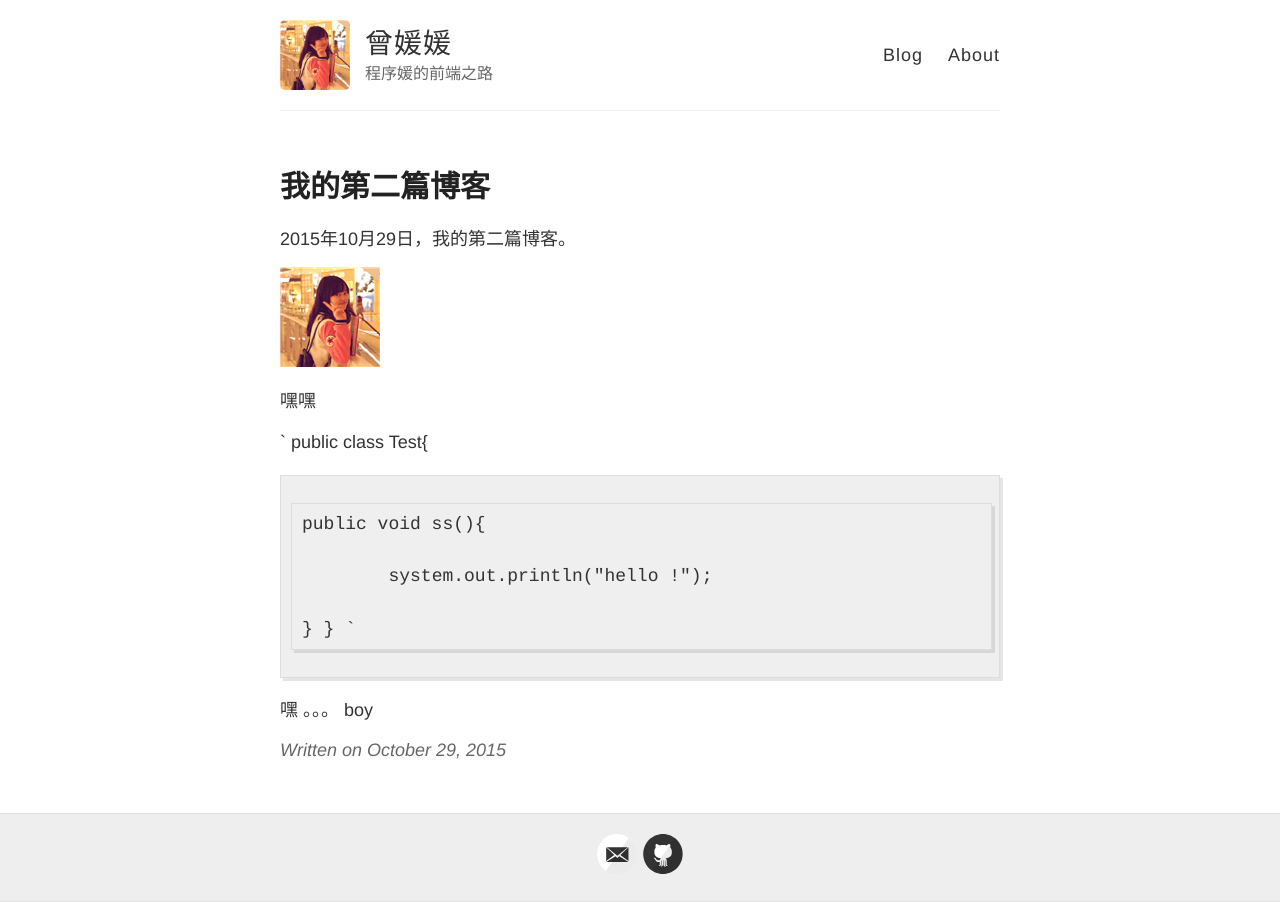
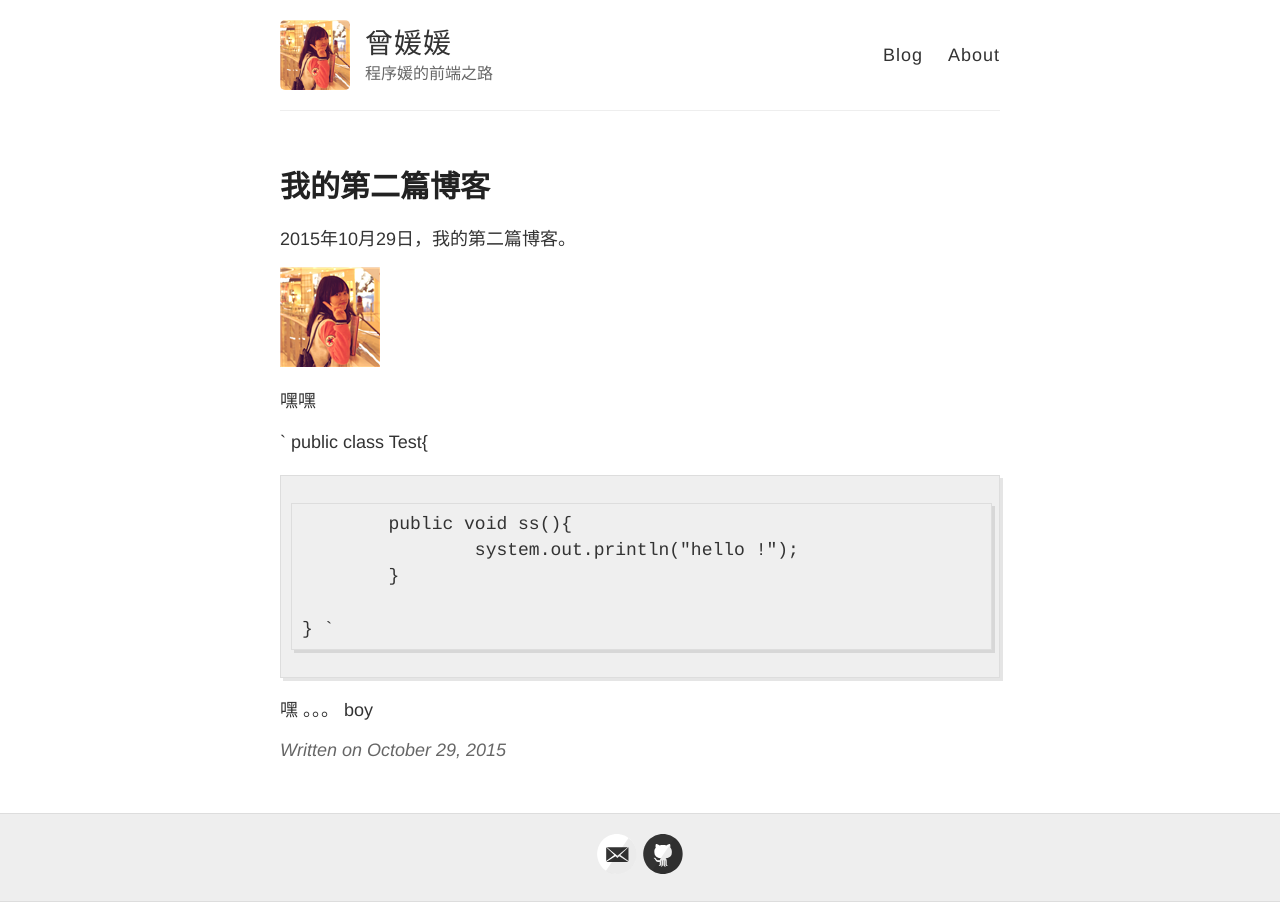
Before and after one commit to arronlovepudding/arronlovepudding2.github.io, a Jekyll site: the page built from _posts/2015-10-29-这是我的第二篇博客.md, in a window 1280 px wide. Built offline with Jekyll 4.4.1, drawn with Linux system fonts in a browser that asks for light colours; Markdown is read by kramdown in place of the engine named in the settings.

```diff
--- a/_posts/2015-10-29-这是我的第二篇博客.md
+++ b/_posts/2015-10-29-这是我的第二篇博客.md
@@ -10,14 +10,13 @@ title: 我的第二篇博客
 嘿嘿
 
 `
-public class Test{
+	public class Test{
 
-	public void ss(){
-
-		system.out.println("hello !");
+		public void ss(){
+			system.out.println("hello !");
+		}
 
 	}
-}
 `
 
 嘿 。。。 boy
```
